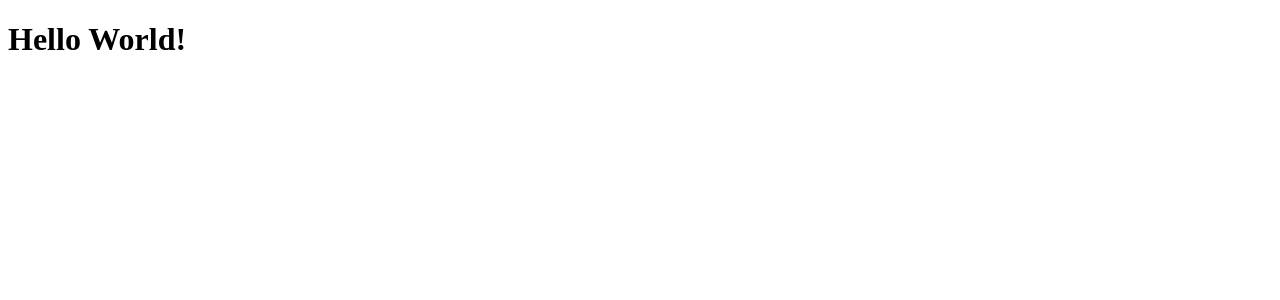
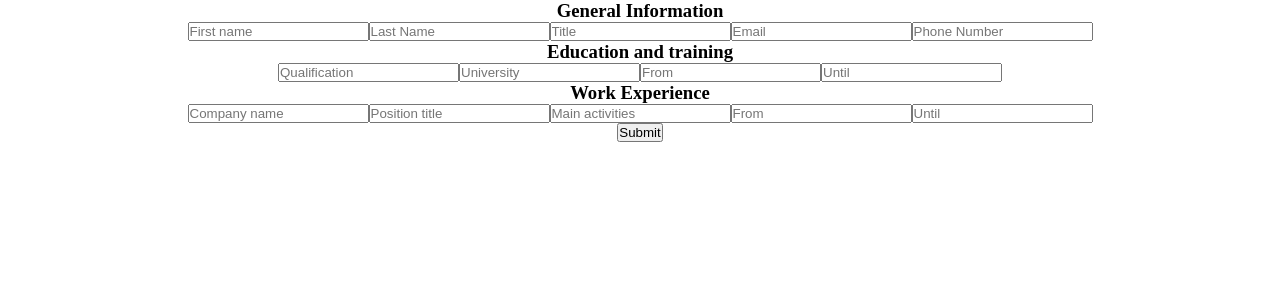
Before and after one commit to zapzor/cv-application, a React (Create React App) app: page / in a window 1280 px wide. Shown: the top 300 px of the page. Built offline with nearby package versions, Linux system fonts and the light colour scheme.

Commit message:
Complete basic layout

```diff
--- /dev/null
+++ b/src/App.css
@@ -0,0 +1,19 @@
+* {
+  margin: 0;
+  padding: 0;
+  box-sizing: border-box;
+}
+
+body {
+  height: 100vh;
+  width: 100vw;
+  text-align: center;
+}
+
+.header {
+  font-weight: bold;
+}
+
+.footer {
+  font-weight: bold;
+}
--- a/src/App.js
+++ b/src/App.js
@@ -1,7 +1,11 @@
+import React from 'react';
+import './App.css';
+import Main from './components/Main';
+
 function App() {
   return (
     <div>
-      <h1>Hello World!</h1>
+      <Main />
     </div>
   );
 }
--- /dev/null
+++ b/src/components/Education.js
@@ -0,0 +1,19 @@
+import React, { Component } from 'react';
+
+export class Education extends Component {
+  render() {
+    return (
+      <div>
+        <h3>Education and training</h3>
+        <form onSubmit={this.onSubmit}>
+          <input type='text' placeholder='Qualification' required />
+          <input type='text' placeholder='University' required />
+          <input type='text' placeholder='From' required />
+          <input type='text' placeholder='Until' required />
+        </form>
+      </div>
+    );
+  }
+}
+
+export default Education;
--- /dev/null
+++ b/src/components/Experience.js
@@ -0,0 +1,20 @@
+import React, { Component } from 'react';
+
+export class Experience extends Component {
+  render() {
+    return (
+      <div>
+        <h3>Work Experience</h3>
+        <form onSubmit={this.onSubmit}>
+          <input type='text' placeholder='Company name' required />
+          <input type='text' placeholder='Position title' required />
+          <input type='text' placeholder='Main activities' required />
+          <input type='text' placeholder='From' required />
+          <input type='text' placeholder='Until' required />
+        </form>
+      </div>
+    );
+  }
+}
+
+export default Experience;
--- /dev/null
+++ b/src/components/Footer.js
@@ -0,0 +1,14 @@
+import React, { Component } from 'react';
+import '../App.css';
+
+export class Footer extends Component {
+  render() {
+    return (
+      <div>
+        <footer className='footer'></footer>
+      </div>
+    );
+  }
+}
+
+export default Footer;
--- /dev/null
+++ b/src/components/General.js
@@ -0,0 +1,20 @@
+import React, { Component } from 'react';
+
+export class General extends Component {
+  render() {
+    return (
+      <div>
+        <h3>General Information</h3>
+        <form onSubmit={this.onSubmit}>
+          <input type='text' placeholder='First name' required />
+          <input type='text' placeholder='Last Name' required />
+          <input type='text' placeholder='Title' />
+          <input type='text' placeholder='Email' required />
+          <input type='text' placeholder='Phone Number' required />
+        </form>
+      </div>
+    );
+  }
+}
+
+export default General;
--- /dev/null
+++ b/src/components/Header.js
@@ -0,0 +1,14 @@
+import React, { Component } from 'react';
+import '../App.css';
+
+export class Header extends Component {
+  render() {
+    return (
+      <div>
+        <header className='header'></header>
+      </div>
+    );
+  }
+}
+
+export default Header;
--- /dev/null
+++ b/src/components/Main.js
@@ -0,0 +1,21 @@
+import React from 'react';
+import Header from './Header';
+import Footer from './Footer';
+import General from './General';
+import Education from './Education';
+import Experience from './Experience';
+
+export default function Main() {
+  return (
+    <div>
+      <Header />
+      <Footer />
+      <form>
+        <General />
+        <Education />
+        <Experience />
+        <input type='submit' />
+      </form>
+    </div>
+  );
+}
```
Also changed, not shown: src/components/Form.js (added).
